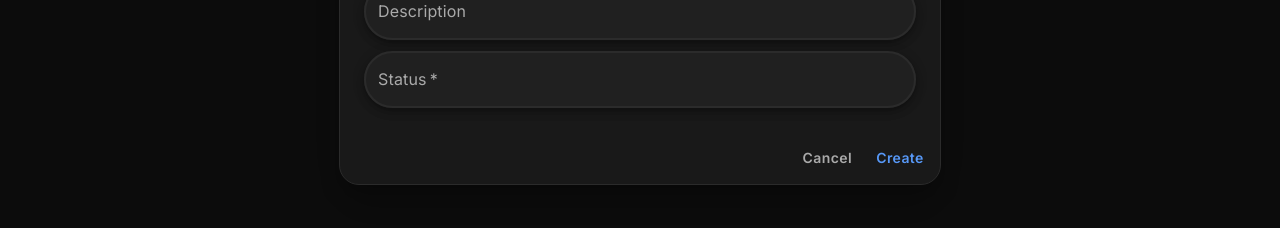
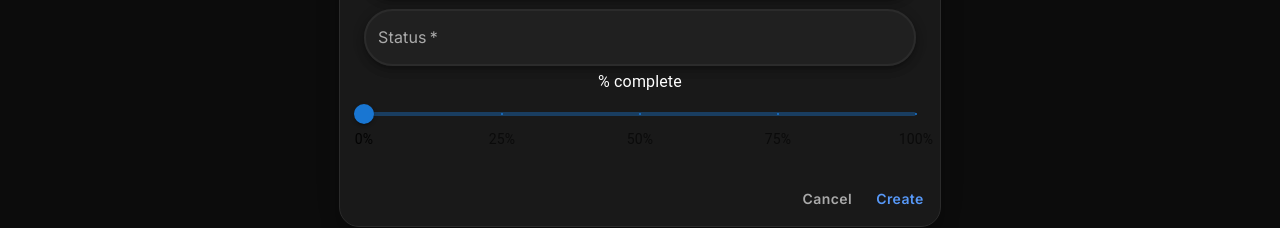
Before and after one commit to aqariio/notable, a React (Create React App) app: page /tasks in a window 1280 px wide. Both pictures are taken after a click on the button 640 px from the left and 748 px from the top of the page. Shown: the part 385-613 px from the top of the page. Built offline with nearby package versions, Linux system fonts and the light colour scheme; no server answers; the database is empty; a web font is replaced by a local one.

Commit message:
Work on completion percentage slider

```diff
--- a/package.json
+++ b/package.json
@@ -5,6 +5,7 @@
   "dependencies": {
     "@emotion/react": "^11.13.5",
     "@emotion/styled": "^11.13.5",
+    "@mui/base": "^5.0.0-beta.64",
     "@mui/icons-material": "^6.1.9",
     "@mui/joy": "^5.0.0-beta.48",
     "@mui/material": "^6.1.9",
--- a/src/components/Tasks.js
+++ b/src/components/Tasks.js
@@ -23,10 +23,34 @@ import Dialog from "@mui/material/Dialog";
 import DialogActions from "@mui/material/DialogActions";
 import DialogContent from "@mui/material/DialogContent";
 import TextField from "@mui/material/TextField";
+import Slider from "@mui/material/Slider";
 
 function parseStatus(status) {
   return Math.min(Math.max(0, status), 100) + "% complete";
 }
+
+const marks = [
+  {
+    value: 0,
+    label: "0%",
+  },
+  {
+    value: 25,
+    label: "25%",
+  },
+  {
+    value: 50,
+    label: "50%",
+  },
+  {
+    value: 75,
+    label: "75%",
+  },
+  {
+    value: 100,
+    label: "100%",
+  },
+];
 
 function TaskCard(props) {
   const { title, desc, status, handleOpen } = props;
@@ -82,10 +106,18 @@ function TaskDialog(props) {
     status,
   } = props;
 
+  const [value, setValue] = React.useState(status);
+
+  const handleChange = (event, newValue) => {
+    if (typeof newValue === 'number') {
+      setValue(newValue);
+    }
+  };
+
   const handleDelete = (id) => {
     deleteData(id);
     handleClose();
-  }
+  };
 
   return (
     <Dialog
@@ -158,7 +190,7 @@ function TaskDialog(props) {
           id="title"
           name="title"
           label="Title"
-          type="title"
+          type="text"
           defaultValue={title}
           fullWidth
           variant="outlined"
@@ -201,7 +233,7 @@ function TaskDialog(props) {
           id="description"
           name="description"
           label="Description"
-          type="descripotion"
+          type="text"
           defaultValue={description}
           fullWidth
           variant="outlined"
@@ -245,10 +277,24 @@ function TaskDialog(props) {
           id="status"
           name="status"
           label="Status"
-          type="status"
+          type="text"
           defaultValue={status}
           fullWidth
           variant="outlined"
+        />
+        <Typography gutterBottom>
+          {value}% complete
+        </Typography>
+        <Slider
+          aria-label="Completion"
+          defaultValue={status}
+          valueLabelDisplay="off"
+        onChange={handleChange}
+          marks={marks}
+          shiftStep={10}
+          step={5}
+          min={0}
+          max={100}
         />
       </DialogContent>
       <DialogActions
```
Also changed, not shown: 1 other file (tests, documents, lock files or other folders).
